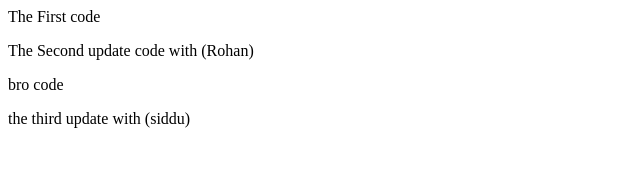
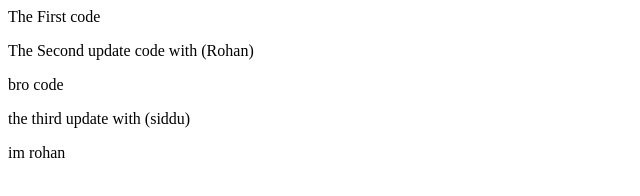
Before and after one commit to MrBlackPearl19/SampleRepository, a plain HTML site: page index.html in a window 1280 px wide. Shown: the full height of the page, 0-640 px from the left. Drawn offline with Linux system fonts and the light colour scheme.

Commit message:
4th update

```diff
--- a/index.html
+++ b/index.html
@@ -4,3 +4,4 @@
 <p> bro code </p>
 
 <p> the third update with (siddu)</p>
+<p> im rohan </p>
```
